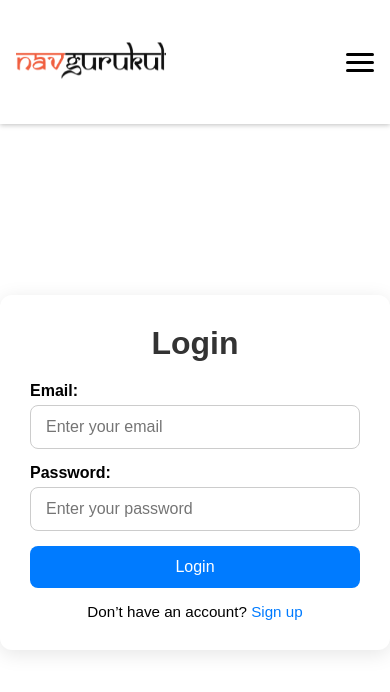
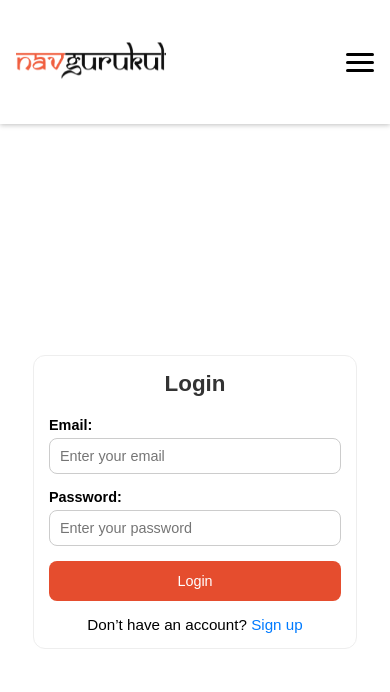
Before and after one commit to mahiawasthi23/Smart_Attendence_tracker, a React (Vite) app: page /login in a window 390 px wide. Shown: the top 692 px of the page. Built offline with nearby package versions, Linux system fonts and the light colour scheme.

Commit message:
add media query of all screen

```diff
--- a/src/Pages/Login.css
+++ b/src/Pages/Login.css
@@ -1,9 +1,20 @@
+:root {
+  --navbar-height: 80px;
+}
+
+@media (max-width: 600px) {
+  :root {
+    --navbar-height: 100px;
+  }
+}
+
 .login-container {
-  margin-top: 100px;
+  margin-top: calc(var(--navbar-height) + 40px);
   display: flex;
   justify-content: center;
   align-items: center;
-  min-height: calc(100vh - 100px);
+  min-height: calc(100vh - var(--navbar-height));
+  padding: 20px;
 }
 
 .login-box {
@@ -49,7 +60,7 @@
 .login-btn {
   width: 100%;
   padding: 12px;
-  background-color: #007bff;
+  background-color: rgb(229, 77, 46);;
   color: white;
   border: none;
   border-radius: 8px;
@@ -66,6 +77,7 @@
   color: red;
   margin: 10px 0;
 }
+
 .signup-link {
   margin-top: 15px;
   font-size: 0.95rem;
@@ -79,3 +91,80 @@
 .signup-link a:hover {
   text-decoration: underline;
 }
+
+@media (min-width: 1200px) {
+  .login-box {
+    max-width: 500px;
+    padding: 40px;
+  }
+
+  .login-box h2 {
+    font-size: 2.2rem;
+  }
+}
+
+@media (max-width: 1199px) and (min-width: 768px) {
+  .login-container {
+    margin-top: calc(var(--navbar-height) + 30px);
+  }
+
+  .login-box {
+    max-width: 450px;
+    padding: 25px;
+  }
+}
+
+@media (max-width: 767px) {
+  .login-container {
+    margin-top: calc(var(--navbar-height) + 20px);
+    padding: 15px;
+  }
+
+  .login-box {
+    max-width: 90%;
+    padding: 20px;
+  }
+
+  .login-box h2 {
+    font-size: 1.6rem;
+  }
+
+  .input-group input {
+    font-size: 0.95rem;
+    padding: 10px 12px;
+  }
+}
+
+@media (max-width: 480px) {
+  .login-container {
+    margin-top: calc(var(--navbar-height) + 30px);
+  }
+
+  .login-box {
+    width: 100%;
+    padding: 15px;
+    box-shadow: none;
+    border: 1px solid #eee;
+  }
+
+  .login-box h2 {
+    font-size: 1.4rem;
+  }
+
+  .input-group label {
+    font-size: 0.9rem;
+  }
+
+  .input-group input {
+    font-size: 0.9rem;
+    padding: 9px 10px;
+  }
+
+  .login-btn {
+    font-size: 0.9rem;
+  }
+
+  .error-msg {
+    font-size: 0.9rem;
+  }
+}
--- a/src/Pages/Sign.css
+++ b/src/Pages/Sign.css
@@ -1,16 +1,28 @@
+:root {
+  --navbar-height: 80px;
+}
+
+@media (max-width: 600px) {
+  :root {
+    --navbar-height: 100px;
+  }
+}
+
 .signup-container {
-  margin-top: 100px;
+  margin-top: calc(var(--navbar-height) + 40px);
   display: flex;
   flex-direction: column;
   align-items: center;
   justify-content: center;
-  min-height: calc(100vh - 100px);
+  min-height: calc(100vh - var(--navbar-height));
+  padding: 20px;
 }
 
 .signup-container h2 {
   font-size: 2rem;
   margin-bottom: 20px;
   color: #333;
+  text-align: center;
 }
 
 .signup-container form {
@@ -41,7 +53,8 @@
 
 .signup-container button {
   padding: 12px;
-  background-color: #007bff;
+  background-color:rgb(229, 77, 46);;
+  color: #fff;
   color: white;
   border: none;
   border-radius: 8px;
@@ -76,3 +89,72 @@
   border-radius: 6px;
   cursor: pointer;
 }
+
+@media (min-width: 1200px) {
+  .signup-container form {
+    max-width: 500px;
+    padding: 40px;
+  }
+
+  .signup-container h2 {
+    font-size: 2.2rem;
+  }
+}
+
+@media (max-width: 1199px) and (min-width: 768px) {
+  .signup-container {
+    margin-top: calc(var(--navbar-height) + 30px);
+  }
+
+  .signup-container form {
+    max-width: 450px;
+    padding: 25px;
+  }
+
+  .signup-container h2 {
+    font-size: 1.8rem;
+  }
+}
+
+@media (max-width: 767px) {
+  .signup-container {
+    margin-top: calc(var(--navbar-height) + 20px);
+    padding: 15px;
+  }
+
+  .signup-container form {
+    max-width: 90%;
+    padding: 20px;
+  }
+
+  .signup-container h2 {
+    font-size: 1.6rem;
+  }
+
+  .signup-container input,
+  .signup-container select,
+  .signup-container button {
+    font-size: 0.95rem;
+    padding: 10px 12px;
+  }
+}
+@media (max-width: 480px) {
+  .signup-container {
+    margin-top: calc(var(--navbar-height) + 30px);
+  }
+
+  .signup-container form {
+    width: 100%;
+    padding: 15px;
+    box-shadow: none;
+    border: 1px solid #eee;
+  }
+
+  .signup-container h2 {
+    font-size: 1.4rem;
+  }
+
+  .message {
+    font-size: 0.9rem;
+  }
+}
```
